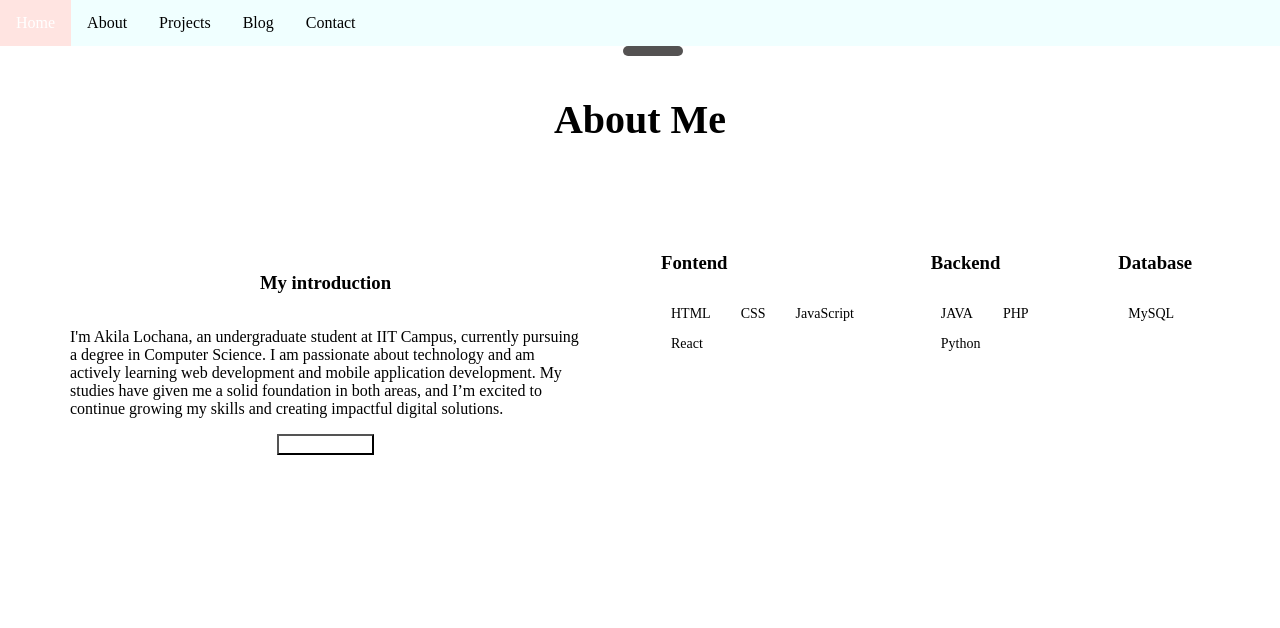
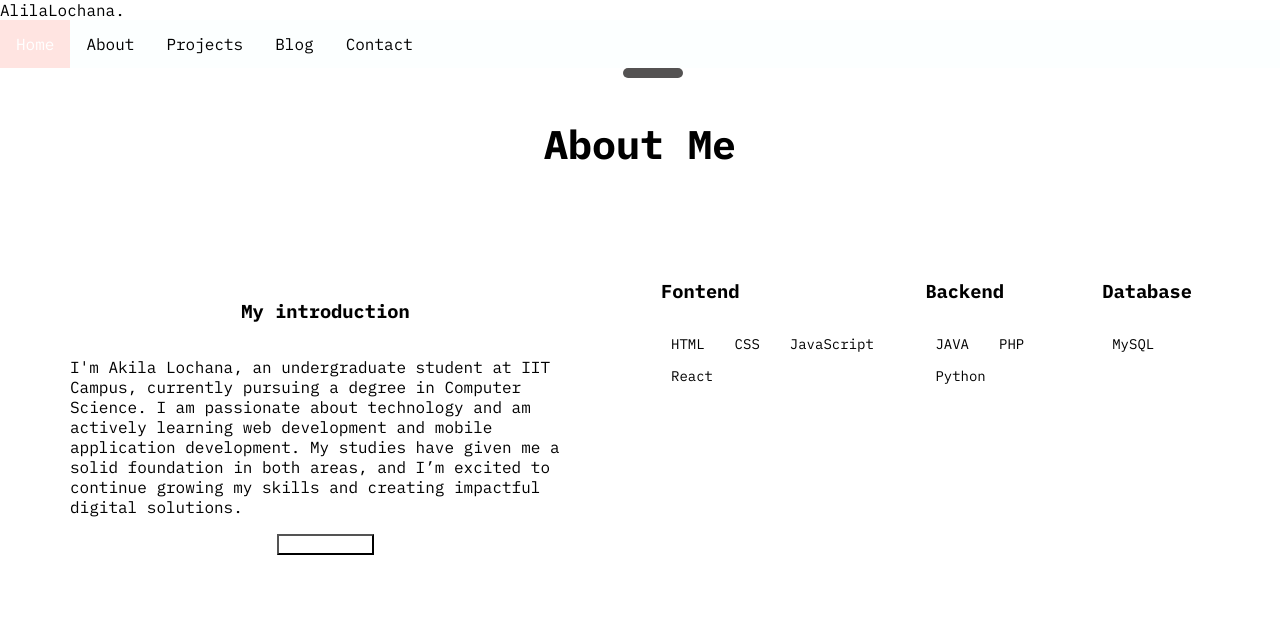
Before and after one commit to Akilalochana/portfolio-ACS, a plain HTML site: page index.html in a window 1280 px wide. Drawn offline with Linux system fonts and the light colour scheme.

Commit message:
change font style

```diff
--- a/index.html
+++ b/index.html
@@ -4,10 +4,15 @@
     <meta charset="UTF-8">
     <meta name="viewport" content="width=device-width, initial-scale=1.0">
     <title>My Portfolio</title>
+
+    <link href="https://fonts.googleapis.com/css2?family=IBM+Plex+Mono:wght@400;500;700&display=swap" rel="stylesheet">
+
+
     <link rel="stylesheet" href="style.css">
 </head>
 <body>
     <nav class="navbar">
+        <div class="logo">AlilaLochana.</div>
         <ul>
             <li><a class="active" href="">Home</a></li>
             <li><a href="">About</a></li>
--- a/style.css
+++ b/style.css
@@ -1,5 +1,8 @@
 body{
     margin: 0px;
+    padding: 0;
+    box-sizing: border-box;
+    font-family: 'IBM Plex Mono', monospace;
 }
 
 h1{
@@ -8,14 +11,17 @@ h1{
 
 .navbar ul{
     list-style-type: none;
-    background-color: #F0FFFF;
+    background-color: #fcffff;
     padding: 0px;
     margin: 0px;
     overflow: hidden;
+    justify-content: space-between;
+
 }
 
 li{
     float: left;
+
 }
 
 .navbar a{
```
